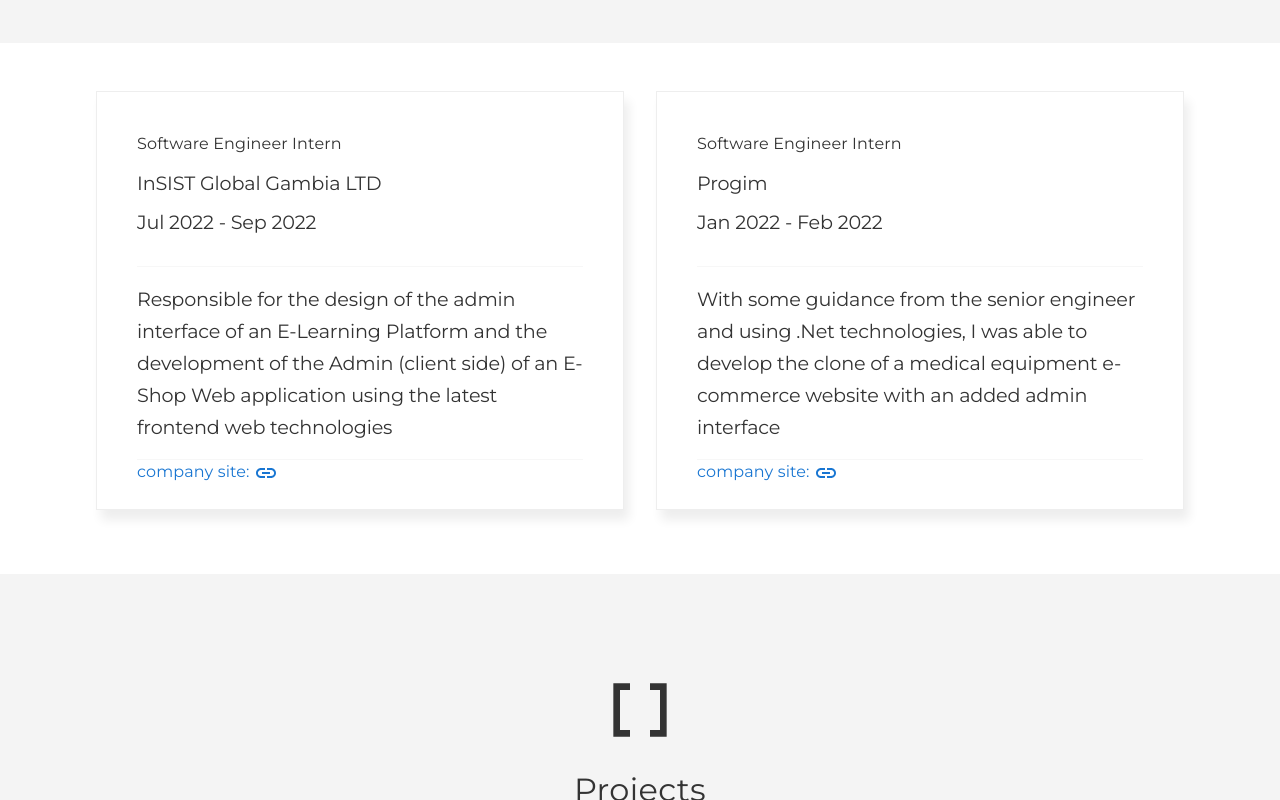
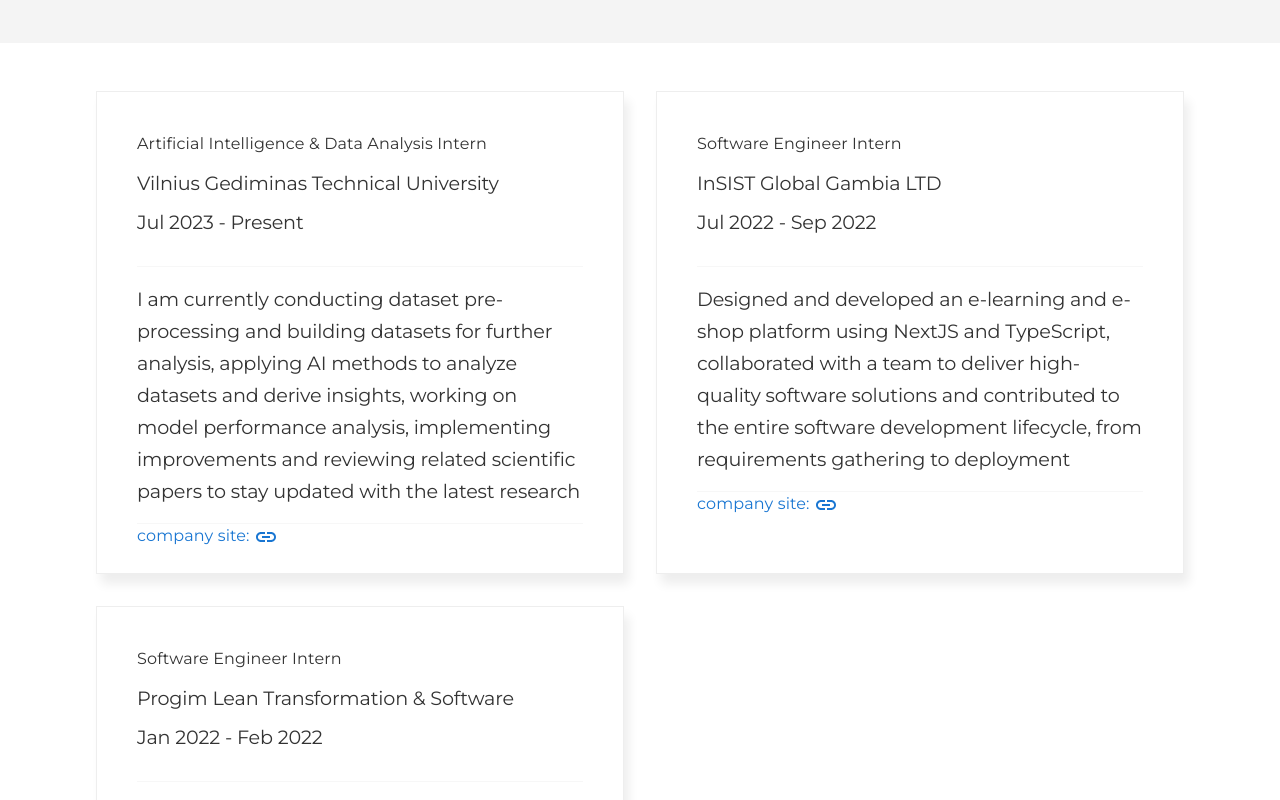
Before and after one commit to Muhammedsuwaneh/PortfolioWebsite, a React (Create React App) app: page / in a window 1280 px wide. Shown: the part 980-1780 px from the top of the page. Built offline with nearby package versions, Linux system fonts and the light colour scheme; the HTML template or start-up script is replaced by a standard one.

Commit message:
job update

```diff
--- a/public/index.html
+++ b/public/index.html
@@ -48,5 +48,7 @@
       To create a production bundle, use `npm run build` or `yarn build`.
     -->
     <script src="https://cdn.jsdelivr.net/npm/react/umd/react.production.min.js" crossorigin></script>
+    <script async src="https://pagead2.googlesyndication.com/pagead/js/adsbygoogle.js?client=ca-pub-6236588035202302"
+     crossorigin="anonymous"></script>
   </body>
 </html>
--- a/src/data/experience.json
+++ b/src/data/experience.json
@@ -1,6 +1,7 @@
 {
     "experience": [
-        { "id": "1", "company": "InSIST Global Gambia LTD", "logo": "https://www.dropbox.com/s/sltdsxrk7or6n9y/insist.jpg?raw=1", "role": "Software Engineer Intern", "link": "https://insistglobal.com/", "duration": "Jul 2022 - Sep 2022", "description": "Responsible for the design of the admin interface of an E-Learning Platform and the development of the Admin (client side) of an E-Shop Web application using the latest frontend web technologies" },
-        { "id": "2", "company": "Progim", "logo": "https://www.dropbox.com/s/vn3dj6lmd5fzi5m/progim.jpg?raw=1", "role": "Software Engineer Intern", "link": "https://progimyalin.com.tr/", "duration": "Jan 2022 - Feb 2022", "description": "With some guidance from the senior engineer and using .Net technologies, I was able to develop the clone of a medical equipment e-commerce website with an added admin interface" }
+        { "id": "1", "company": "Vilnius Gediminas Technical University", "logo": "https://www.dropbox.com/scl/fi/xf0yc18wongm31zj7zsjh/vilnius-tech.png?rlkey=j7m0x4lnmpn3wku1uoa3o737u&raw=1", "role": "Artificial Intelligence & Data Analysis Intern", "link": "https://vilniustech.lt/", "duration": "Jul 2023 - Present", "description": "I am currently conducting dataset pre-processing and building datasets for further analysis, applying AI methods to analyze datasets and derive insights, working on model performance analysis, implementing improvements and reviewing related scientific papers to stay updated with the latest research" },
+        { "id": "2", "company": "InSIST Global Gambia LTD", "logo": "https://www.dropbox.com/s/sltdsxrk7or6n9y/insist.jpg?raw=1", "role": "Software Engineer Intern", "link": "https://insistglobal.com/", "duration": "Jul 2022 - Sep 2022", "description": "Designed and developed an e-learning and e-shop platform using NextJS and TypeScript, collaborated with a team to deliver high-quality software solutions and contributed to the entire software development lifecycle, from requirements gathering to deployment" },
+        { "id": "3", "company": "Progim Lean Transformation & Software", "logo": "https://www.dropbox.com/s/vn3dj6lmd5fzi5m/progim.jpg?raw=1", "role": "Software Engineer Intern", "link": "https://progimyalin.com.tr/", "duration": "Jan 2022 - Feb 2022", "description": "Developed a medical equipment e-commerce website, implemented responsive web design and optimized user interfaces using .Net Core 6 MVC and collaborated with cross-functional teams to deliver project milestones on time." }
     ]
 }
```
